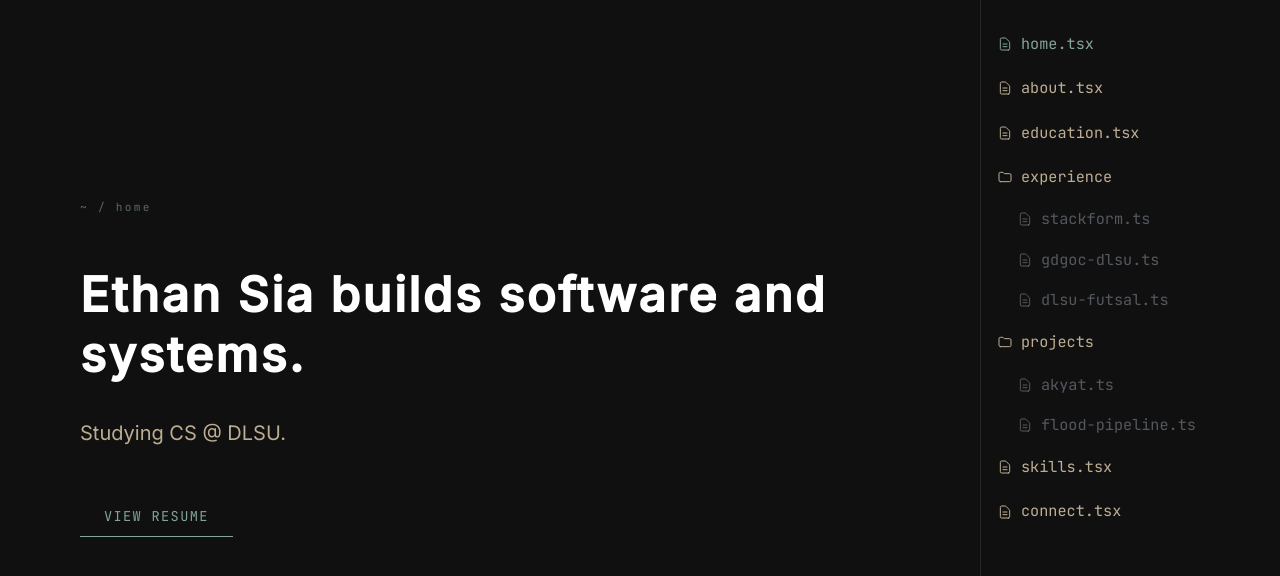
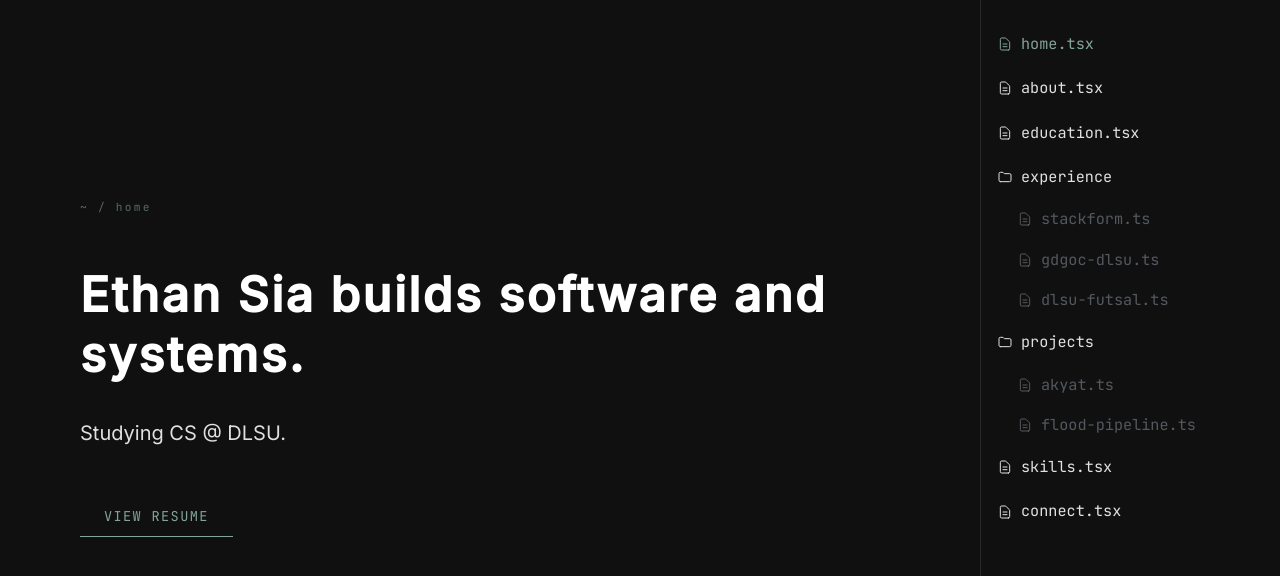
Before and after one commit to jdsia/Web-Portfolio, a Next.js app: page / in a window 1280 px wide. Shown: the top 576 px of the page. Built offline with nearby package versions, Linux system fonts and the light colour scheme.

Commit message:
style: replaced warm off-whites and grays with crisp neutral light gray

```diff
--- a/app/globals.css
+++ b/app/globals.css
@@ -5,9 +5,9 @@
   --foreground: #ffffff; /* Crisp neutral white */
   --card-bg: #181818;
   --card-border: #282828;
-  --text-secondary: #bdae93; /* Lighter warm gray for high readability */
+  --text-secondary: #e0e0e0; /* Crisp neutral light gray */
   --on-surface: #ffffff;
-  --on-surface-variant: #bdae93;
+  --on-surface-variant: #e0e0e0;
   --surface-variant: #282828;
   --primary: #83a598; /* Warm Gruvbox Blue / Cyan-Teal */
   --on-primary: #101010;
@@ -18,9 +18,9 @@
   --foreground: #ffffff;
   --card-bg: #181818;
   --card-border: #282828;
-  --text-secondary: #bdae93;
+  --text-secondary: #e0e0e0;
   --on-surface: #ffffff;
-  --on-surface-variant: #bdae93;
+  --on-surface-variant: #e0e0e0;
   --surface-variant: #282828;
   --primary: #83a598;
   --on-primary: #101010;
```
